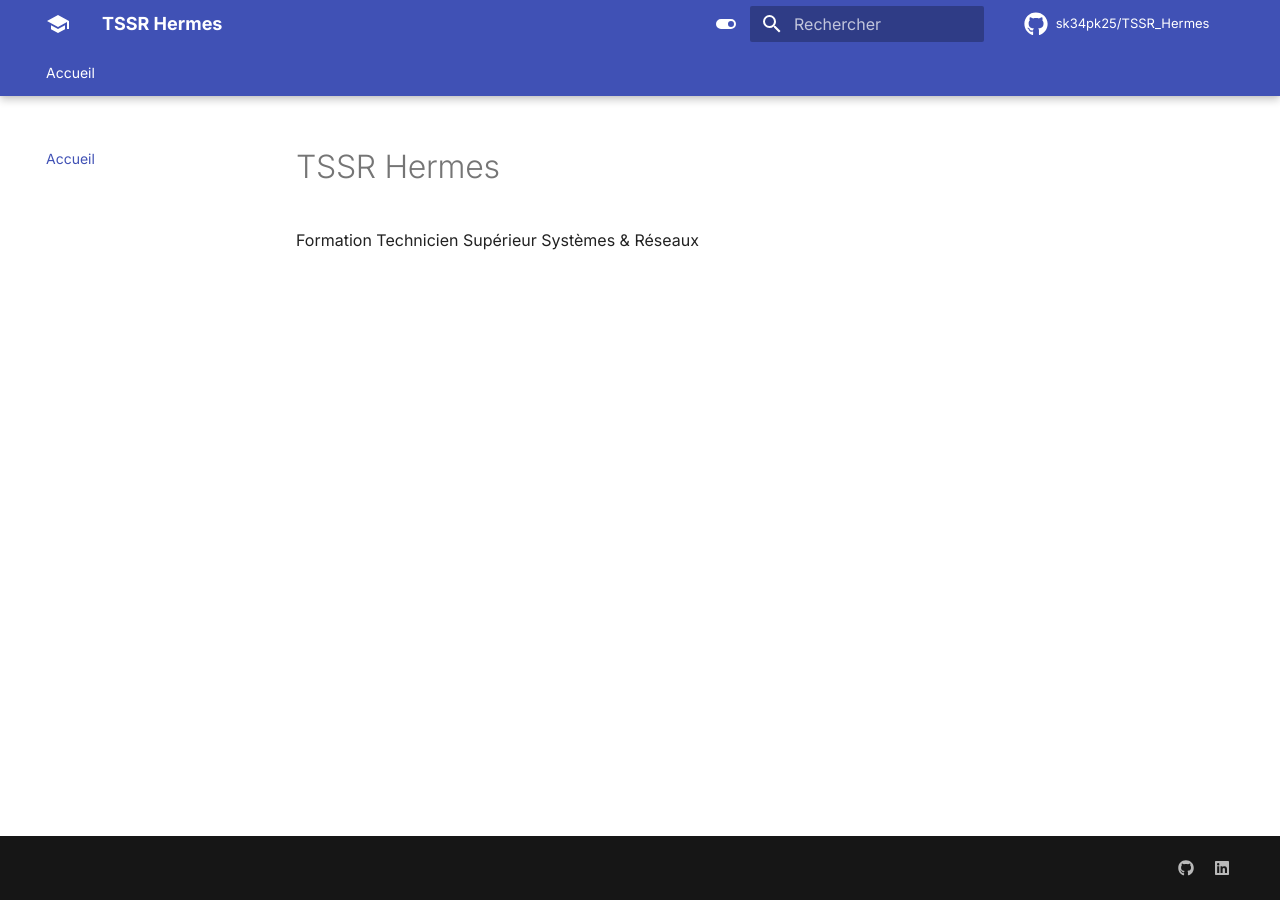
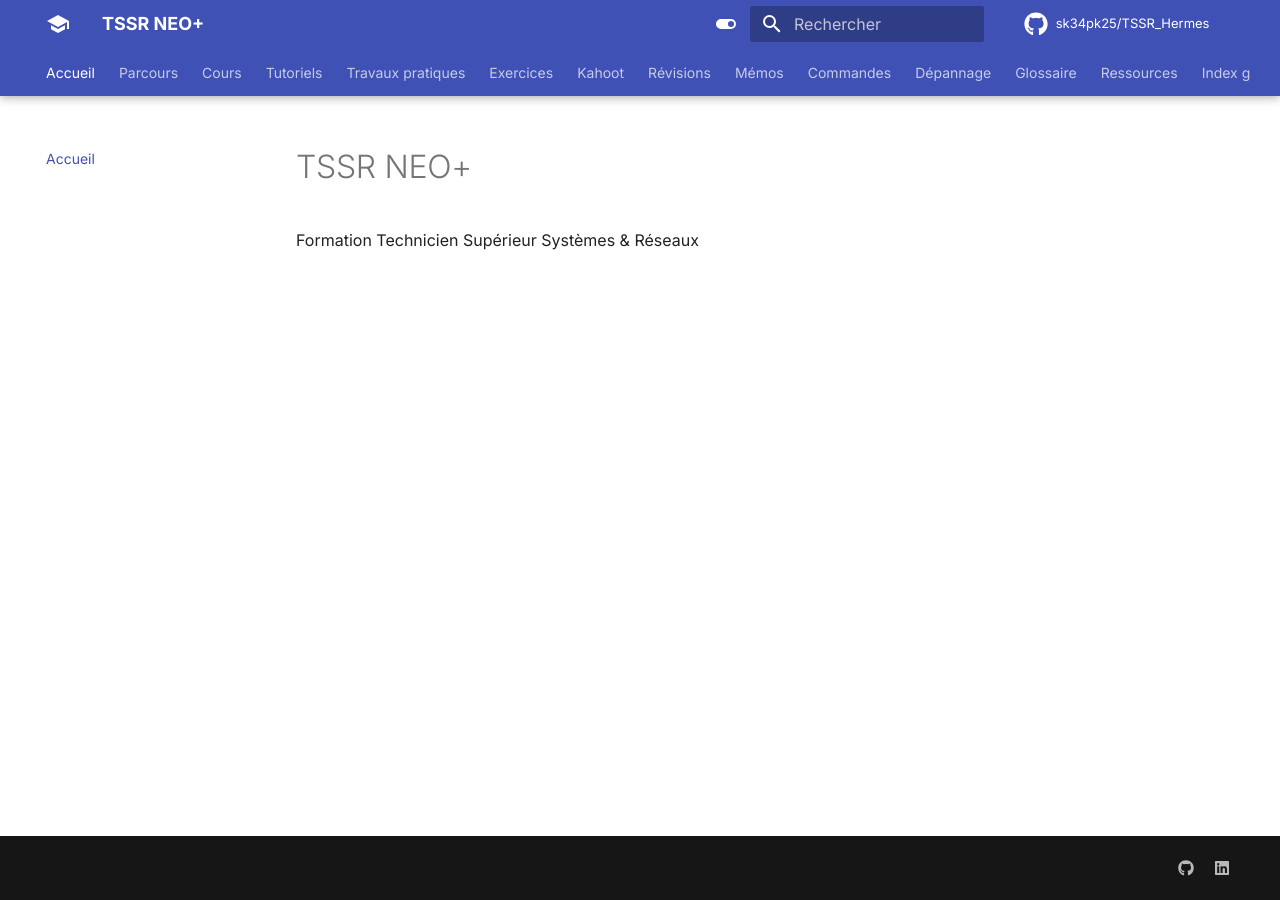
Before and after one commit to sk34pk25/TSSR_Hermes, an MkDocs documentation site: the page built from docs/index.md, in a window 1280 px wide. Built offline with MkDocs 1.6.1 and Material for MkDocs 9.7.7, drawn with Linux system fonts in a browser that asks for light colours; comment, search, counter and statistics services are not loaded.

Commit message:
feat: structure TSSR NEO+ — 13 sections vides

```diff
--- a/docs/index.md
+++ b/docs/index.md
@@ -1,3 +1,3 @@
-# TSSR Hermes
+# TSSR NEO+
 
 Formation Technicien Supérieur Systèmes & Réseaux
--- a/mkdocs.yml
+++ b/mkdocs.yml
@@ -1,4 +1,4 @@
-site_name: TSSR Hermes
+site_name: TSSR NEO+
 site_description: Documentation de la formation Technicien Supérieur Systèmes & Réseaux
 site_url: https://sk34pk25.github.io/TSSR_Hermes/
 repo_url: https://github.com/sk34pk25/TSSR_Hermes
@@ -58,6 +58,19 @@ markdown_extensions:
 
 nav:
   - Accueil: index.md
+  - Parcours: parcours/index.md
+  - Cours: cours/index.md
+  - Tutoriels: tutoriels/index.md
+  - Travaux pratiques: travaux-pratiques/index.md
+  - Exercices: exercices/index.md
+  - Kahoot: kahoot/index.md
+  - Révisions: revisions/index.md
+  - Mémos: memos/index.md
+  - Commandes: commandes/index.md
+  - Dépannage: depannage/index.md
+  - Glossaire: glossaire/index.md
+  - Ressources: ressources/index.md
+  - Index général: index-general/index.md
 
 extra:
   social:
```
Also changed, not shown: docs/commandes/index.md (added, +1 -0 lines), docs/cours/index.md (added, +1 -0 lines), docs/depannage/index.md (added, +1 -0 lines), docs/exercices/index.md (added, +1 -0 lines), docs/glossaire/index.md (added, +1 -0 lines), docs/index-general/index.md (added, +1 -0 lines), docs/kahoot/index.md (added, +1 -0 lines), docs/memos/index.md (added, +1 -0 lines), docs/parcours/index.md (added, +1 -0 lines), docs/ressources/index.md (added, +1 -0 lines), docs/revisions/index.md (added, +1 -0 lines), docs/travaux-pratiques/index.md (added, +1 -0 lines), docs/tutoriels/index.md (added, +1 -0 lines).
